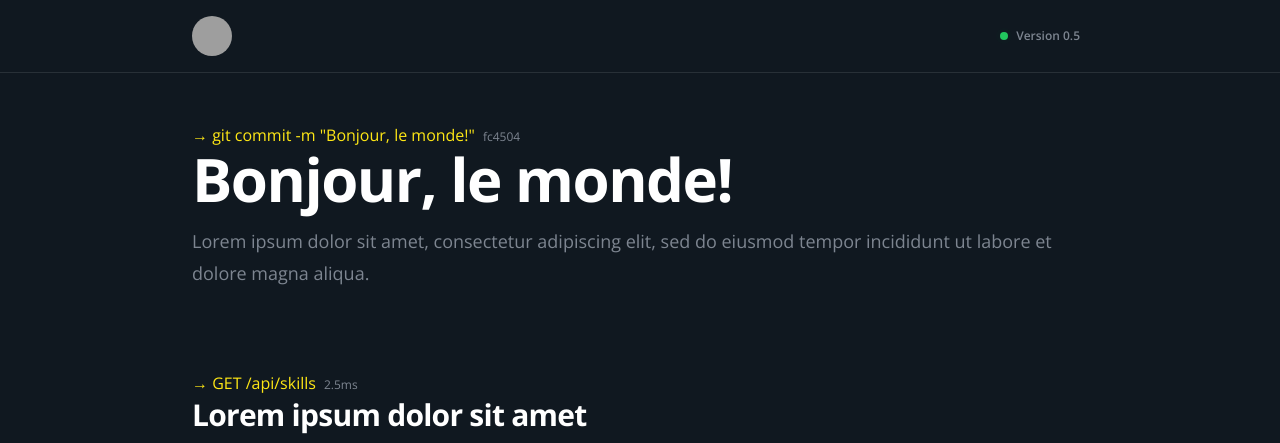
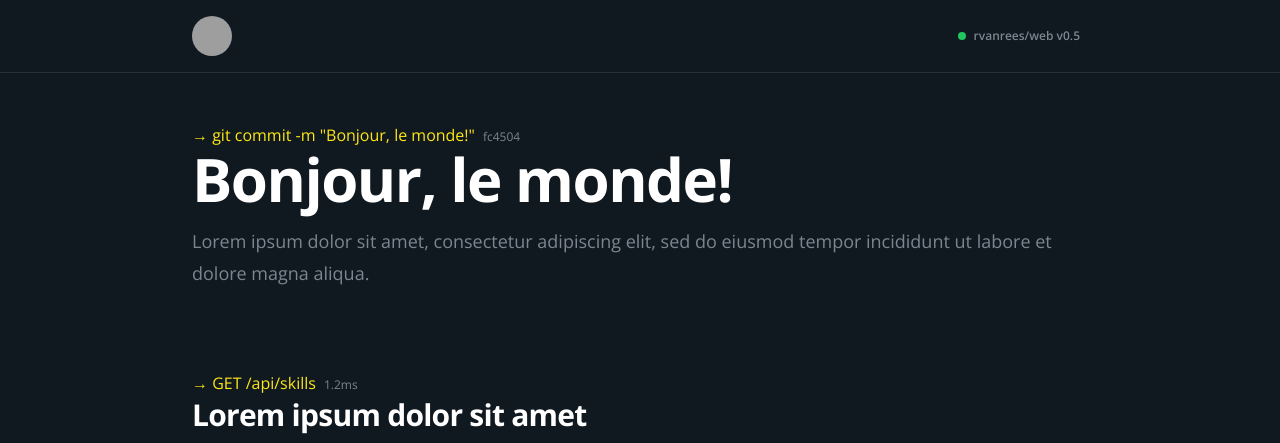
Before and after one commit to rvanrees/web, a Next.js app: page / in a window 1280 px wide. Shown: the top 443 px of the page. Built offline with nearby package versions, Linux system fonts and the light colour scheme; grey boxes are pictures that could not be loaded.

Commit message:
Small update

```diff
--- a/src/app/components/Navbar.tsx
+++ b/src/app/components/Navbar.tsx
@@ -24,7 +24,7 @@ const Navbar = () => {
             target="_blank"
             className="text-xs font-semibold leading-6 text-chalk hover:text-secondary transition"
           >
-            Version {packageJson.version}
+            rvanrees/web v{packageJson.version}
           </a>
         </div>
       </div>
--- a/src/app/components/Skills.tsx
+++ b/src/app/components/Skills.tsx
@@ -17,7 +17,7 @@ const Skills = () => {
           setSkills(data.skills);
           setLoading(false);
         });
-    }, 2500);
+    }, 1200);
   }, []);
 
   return (
@@ -39,7 +39,7 @@ const Skills = () => {
             <a href="/api/skills" className="hover:underline transition">
               /api/skills
             </a>
-            <span className="ml-2 text-xs text-chalk">2.5ms</span>
+            <span className="ml-2 text-xs text-chalk">1.2ms</span>
           </p>
         )}
         <h2 className="text-3xl font-bold tracking-tight text-white">
```
